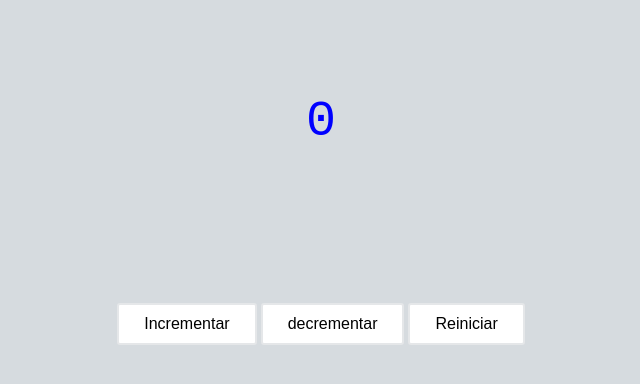
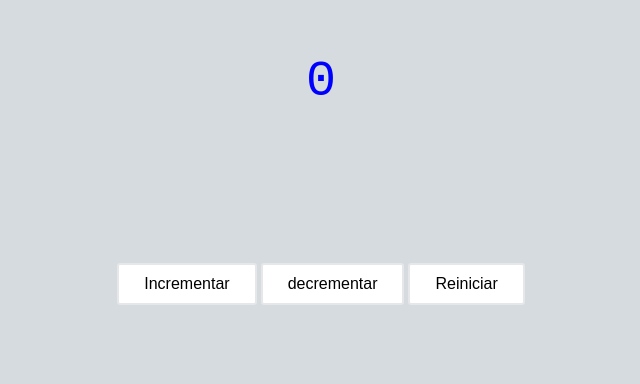
Before and after one commit to Guitaq1199/Counter_Project2, a plain HTML site: page index.html in a window 1280 px wide. Shown: the part 214-598 px from the top of the page, without its empty margins (319-959 px from the left). Drawn offline with Linux system fonts and the light colour scheme.

Commit message:
cambio en tamaño

```diff
--- a/Style.css
+++ b/Style.css
@@ -3,7 +3,7 @@ body{
     justify-content: center;
     align-items: center;
     display: flex;
-    height: 100vh;
+    height: 90vh;
 }
 #titulo{
     color: black;
@@ -11,7 +11,7 @@ body{
 }
 #contenido{
     width: 50%;
-    height: 35%;
+    height: 5%;
     background-color: transparent;
     justify-content: center;
     align-items: center;
@@ -19,7 +19,7 @@ body{
 }
 #central{
     width: 100%;
-    height: 100%;
+    height: 0%;
     background-color: transparent;
     display: flex;
     justify-content: center;
```
Also changed, not shown: index.html (+0 -2 lines).
